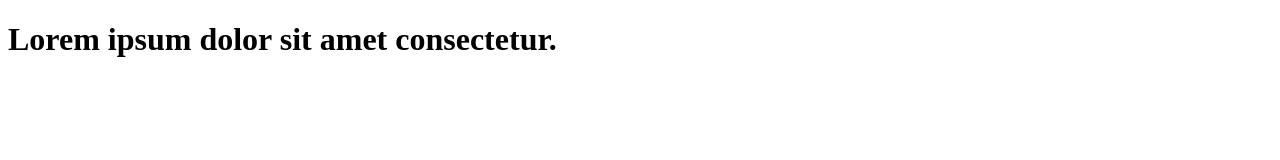
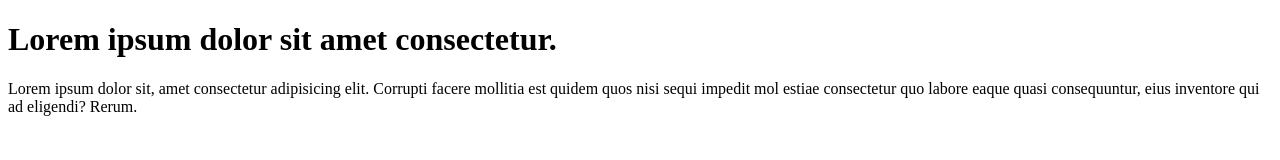
Before and after one commit to VrajPatel111/learn-git, a plain HTML site: page index.html in a window 1280 px wide. Drawn offline with Linux system fonts and the light colour scheme.

Commit message:
add paragraph to index

```diff
--- a/index.html
+++ b/index.html
@@ -7,5 +7,9 @@
 </head>
 <body>
     <h1>Lorem ipsum dolor sit amet consectetur.</h1>
+    <p>Lorem ipsum dolor sit, amet consectetur adipisicing elit.
+        Corrupti facere mollitia est quidem quos nisi sequi impedit mol
+        estiae consectetur quo labore eaque quasi consequuntur,
+        eius inventore qui ad eligendi? Rerum.</p>
 </body>
 </html>
```
